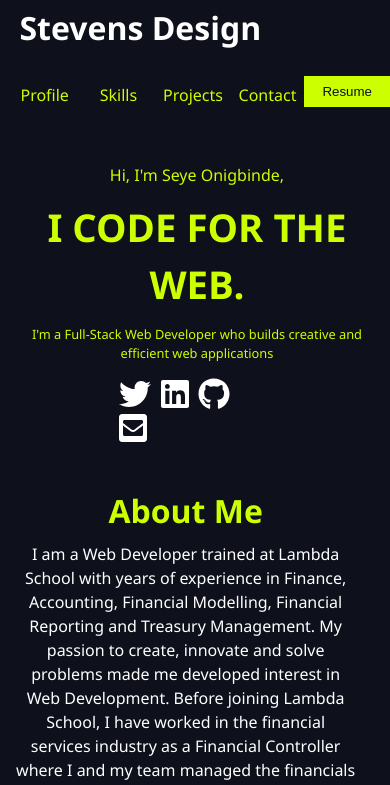
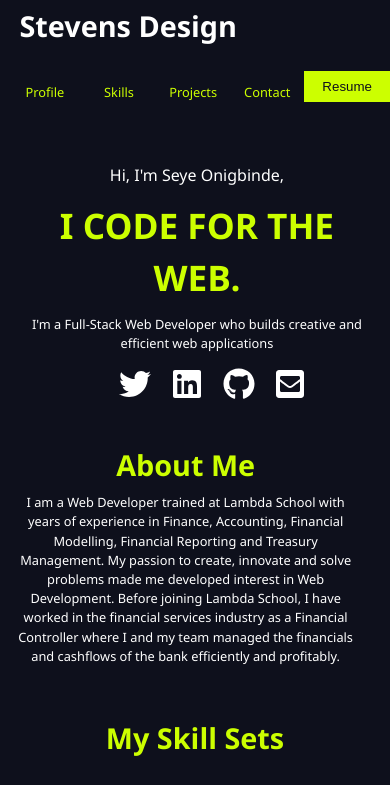
Before and after one commit to seyeonigbinde/seyeportfolio, a React (Create React App) app in the folder portfolio-app/: page / in a window 390 px wide. Shown: the top 785 px of the page. Built offline with nearby package versions, Linux system fonts and the light colour scheme.

Commit message:
Additional Responsive Designs Adjustment

```diff
--- a/portfolio-app/src/components/Homepage.js
+++ b/portfolio-app/src/components/Homepage.js
@@ -57,9 +57,9 @@ const Homepage = () => {
             <section id="about">
                 <div className="about_left">
                     <h2>About Me</h2>
-                    <h5>
+                    <p>
                         I am a Web Developer trained at Lambda School with years of experience in Finance, Accounting, Financial Modelling, Financial Reporting and Treasury Management. My passion to create, innovate and solve problems made me developed interest in Web Development. Before joining Lambda School, I have worked in the financial services industry as a Financial Controller where I and my team managed the financials and cashflows of the bank efficiently and profitably.
-                </h5>
+                </p>
                 </div>
                 <div className="about_right">
                 </div>
--- a/portfolio-app/src/index.css
+++ b/portfolio-app/src/index.css
@@ -88,7 +88,6 @@ nav a:hover{
 }
 .intro_text{
   width:50%;
-  color: #cf0;
   padding-top: 10%;
   text-align: center;
   margin-left: 3%;
@@ -96,6 +95,7 @@ nav a:hover{
 .intro_text h1{
   padding: 1%;
   font-weight: bold;
+  color: #cf0;
 }
 .intro_text h5{
   padding: 2%;
@@ -324,6 +324,12 @@ border-radius: 5px;
 }
 
 @media screen and (max-width: 700px) {
+  h1{
+    font-size: 2.2rem;
+  }
+  h2{
+    font-size: 1.8rem;
+  }
   header{
     display: inline;
     left: 1%;
@@ -334,12 +340,19 @@ border-radius: 5px;
   nav{
     width: 100%;
   }
+  nav a{
+    font-size: 0.8rem;
+    width: 30%;
+  }
   .intro_img{
     display: none;
   }
   .intro_text{
     margin-top: 30%;
     width: 95%;
+  }
+  .intro_socials{
+    width: 50%;
   }
   .about_left{
     width: 95%;
@@ -357,7 +370,7 @@ border-radius: 5px;
     width: 95%;
   }
   .footer_img{
-    display: none;
+    width: 100%;
   }
 
 }
```
